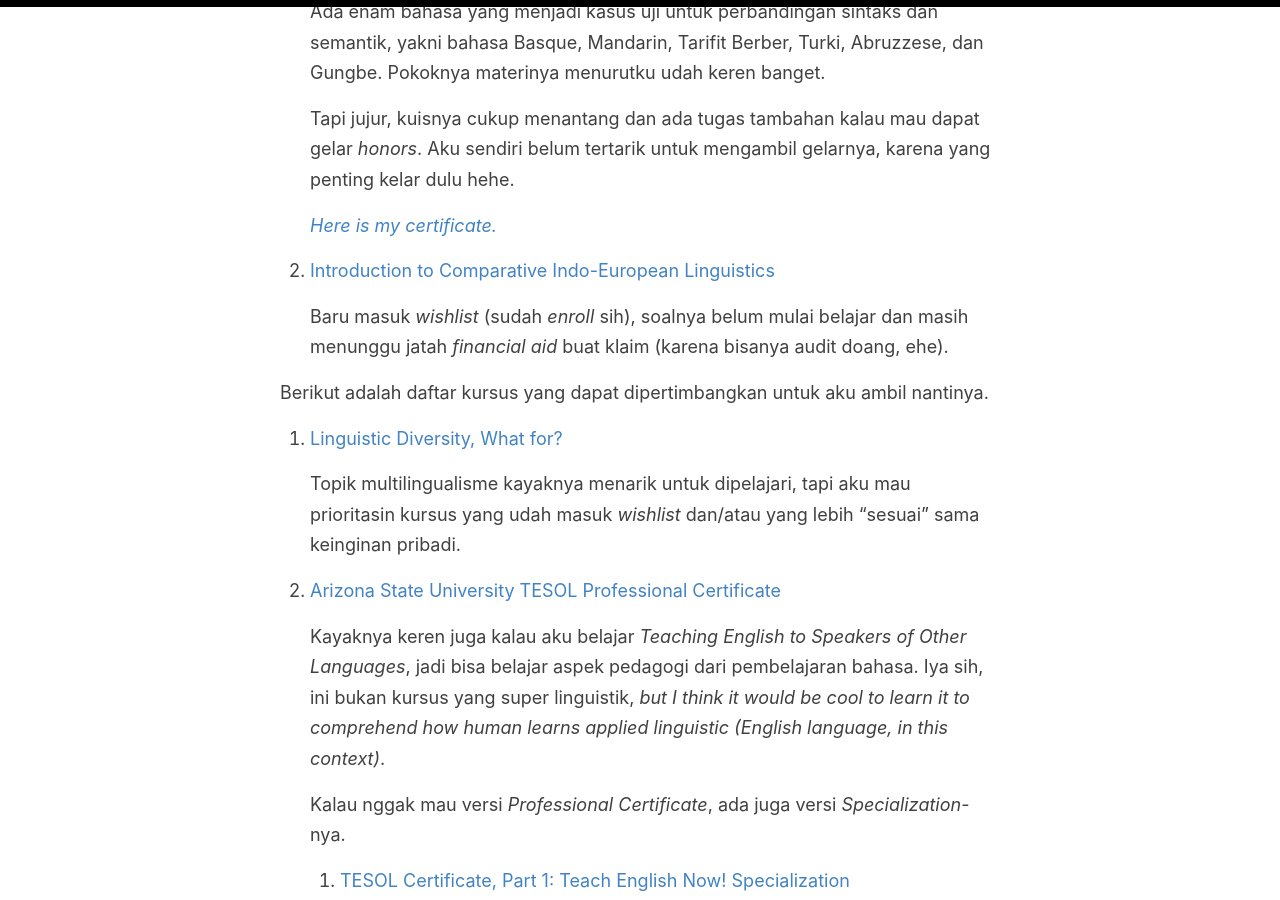
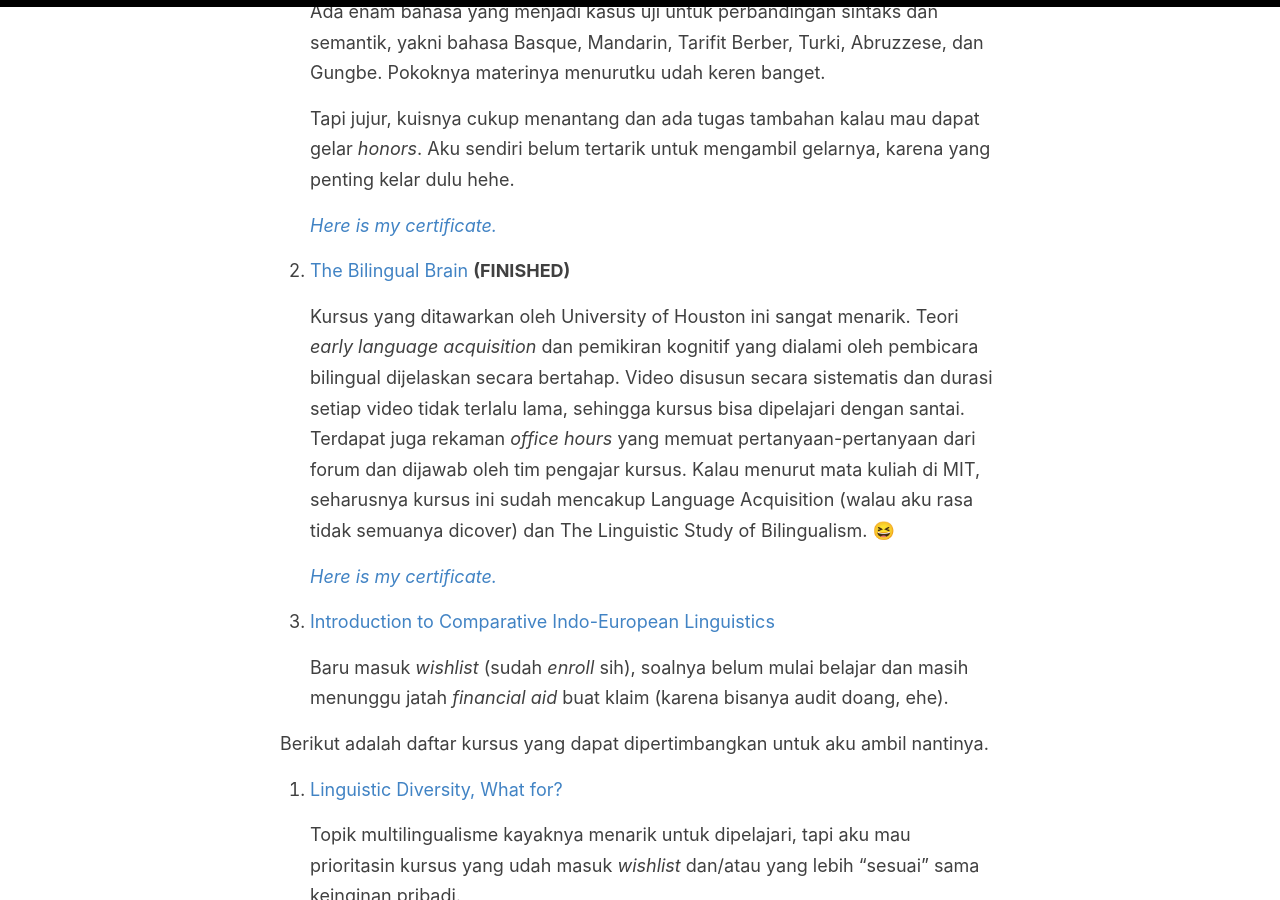
Before and after one commit to determinedguy/cecoret, a Jekyll site: the page built from _posts/2023-4-21-kursus-linguistik.md, in a window 1280 px wide and 900 px high, scrolled down 9517 px. Built offline with Jekyll 4.4.1, drawn with Linux system fonts in a browser that asks for light colours.

Commit message:
add: another course

```diff
--- a/_posts/2023-4-21-kursus-linguistik.md
+++ b/_posts/2023-4-21-kursus-linguistik.md
@@ -561,7 +561,7 @@ Nggak juga, kok. 😉 Kamu dapat mengklaim *financial aid* di Coursera sampai 10
 
 Berikut adalah daftar kursus yang sedang atau sudah aku ambil.
 
-1. [Miracles of Human Language: An Introduction to Linguistics](https://www.coursera.org/learn/human-language/) (FINISHED)
+1. [Miracles of Human Language: An Introduction to Linguistics](https://www.coursera.org/learn/human-language/) **(FINISHED)**
 
     Kursus yang ditawarkan oleh Universiteit Leiden ini keren; materi perkenalan, fonologi, fonetik, morfologi, sintaks, pragmatik, semantik, bahasa di otak dan masyarakat diajarkan secara interaktif dan komprehensif. Menurutku, kursus ini bisa dibilang sebagai kursus *all-in-one* untuk seseorang yang belum pernah belajar linguistik (*though I would explore more courses and reclarify this*, hehe). Ada enam bahasa yang menjadi kasus uji untuk perbandingan sintaks dan semantik, yakni bahasa Basque, Mandarin, Tarifit Berber, Turki, Abruzzese, dan Gungbe. Pokoknya materinya menurutku udah keren banget.
 
@@ -569,7 +569,13 @@ Berikut adalah daftar kursus yang sedang atau sudah aku ambil.
 
     [*Here is my certificate.*](https://coursera.org/share/74bd50bb573b01e63dd242875ad2bc75)
 
-2. [Introduction to Comparative Indo-European Linguistics](https://www.coursera.org/learn/comparative-indo-european-linguistics)
+2. [The Bilingual Brain](https://www.coursera.org/learn/bilingual/) **(FINISHED)**
+
+    Kursus yang ditawarkan oleh University of Houston ini sangat menarik. Teori *early language acquisition* dan pemikiran kognitif yang dialami oleh pembicara bilingual dijelaskan secara bertahap. Video disusun secara sistematis dan durasi setiap video tidak terlalu lama, sehingga kursus bisa dipelajari dengan santai. Terdapat juga rekaman *office hours* yang memuat pertanyaan-pertanyaan dari forum dan dijawab oleh tim pengajar kursus. Kalau menurut mata kuliah di MIT, seharusnya kursus ini sudah mencakup Language Acquisition (walau aku rasa tidak semuanya dicover) dan The Linguistic Study of Bilingualism. 😆
+
+    [*Here is my certificate.*](https://coursera.org/share/1dec8d8e06df79fffafe382606551474)
+
+3. [Introduction to Comparative Indo-European Linguistics](https://www.coursera.org/learn/comparative-indo-european-linguistics)
 
     Baru masuk *wishlist* (sudah *enroll* sih), soalnya belum mulai belajar dan masih menunggu jatah *financial aid* buat klaim (karena bisanya audit doang, ehe).
 
```
